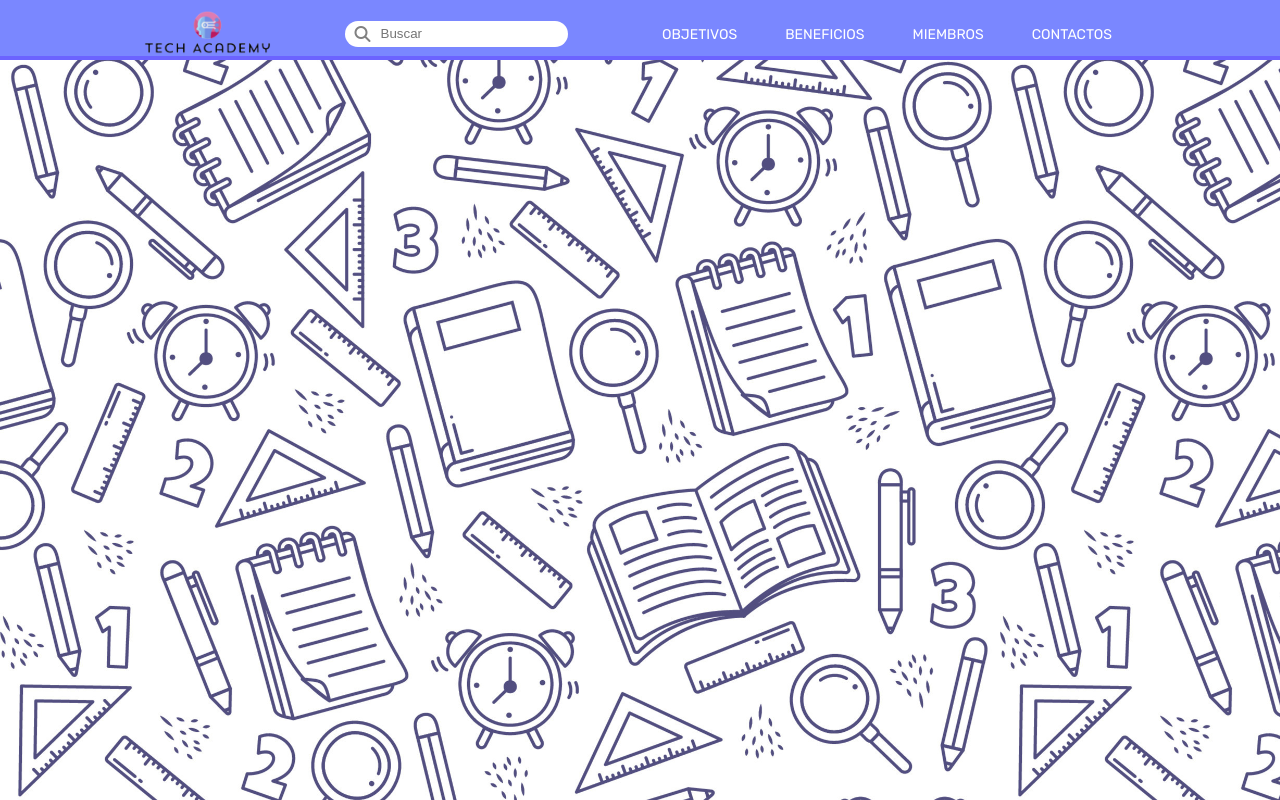
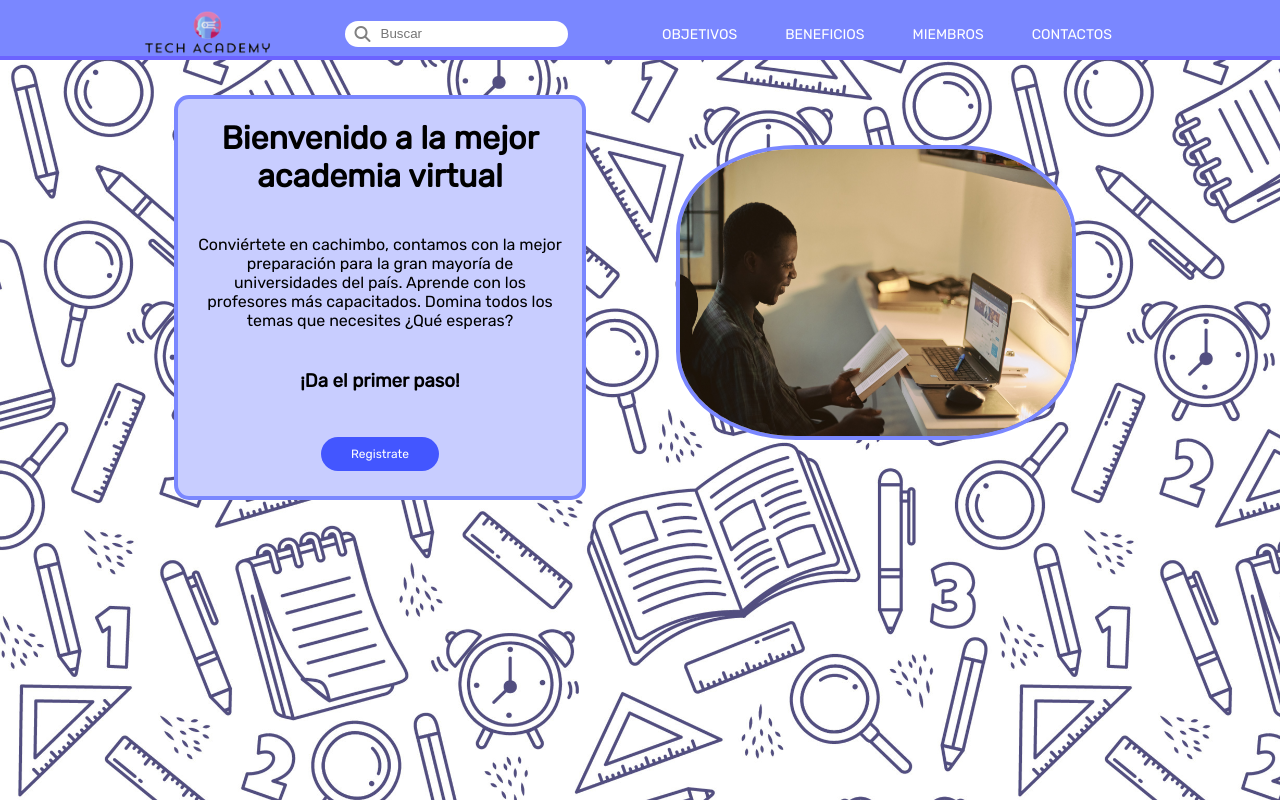
Before and after one commit to Erick832/landing-page-react, a React (Create React App) app: page / in a window 1280 px wide. Built offline with nearby package versions, Linux system fonts and the light colour scheme.

Commit message:
Agregar Main

```diff
--- a/public/index.html
+++ b/public/index.html
@@ -10,7 +10,7 @@
     <link rel="manifest" href="%PUBLIC_URL%/manifest.json" />
     <script src="https://kit.fontawesome.com/5962d33bdd.js" crossorigin="anonymous"></script>
     <link rel="stylesheet" href="https://fonts.googleapis.com/icon?family=Material+Icons" />
-    <title>React App</title>
+    <title>Tech-Academy</title>
   </head>
   <body>
     <noscript>You need to enable JavaScript to run this app.</noscript>
--- a/src/App.js
+++ b/src/App.js
@@ -1,10 +1,13 @@
 import React from "react";
 import Footer from "./components/Footer";
 import Header from "./components/Header";
+import Main from "./components/Main";
+
 function App() {
   return (
     <div className="App">
       <Header />
+      <Main />
       {/* <Footer /> */}
     </div>
   );
--- /dev/null
+++ b/src/components/Main.jsx
@@ -0,0 +1,14 @@
+import React from 'react'
+import MainBox from './MainBox'
+import img1 from "../images/img-1.jpg"
+
+function Main() {
+  return (
+    <main className="main-home">
+      <MainBox />
+      <img className="img-1" src={img1} alt="" />
+    </main>
+  )
+}
+
+export default Main
--- /dev/null
+++ b/src/components/MainBox.jsx
@@ -0,0 +1,19 @@
+import React from 'react'
+
+function MainBox() {
+  return (
+    <div className="div-text-home">
+        <h1>Bienvenido a la mejor academia virtual</h1>
+        <p>
+          Conviértete en cachimbo, contamos con la mejor preparación para la gran mayoría de universidades del país. Aprende con los profesores más capacitados. Domina todos los
+          temas que necesites ¿Qué esperas?
+        </p>
+        <h3>¡Da el primer paso!</h3>
+        <div className="div-button">
+          <button className="button-body">Registrate</button>
+        </div>
+    </div>
+  )
+}
+
+export default MainBox
```
